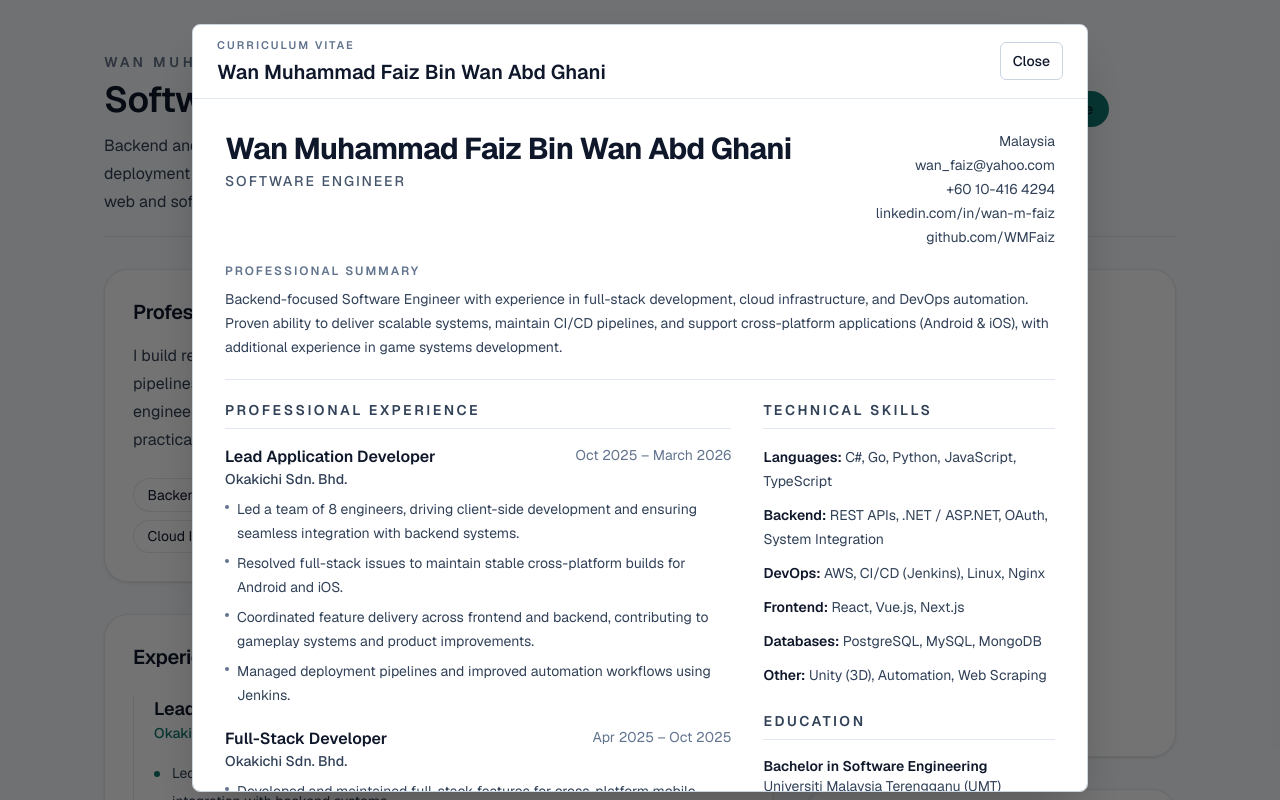
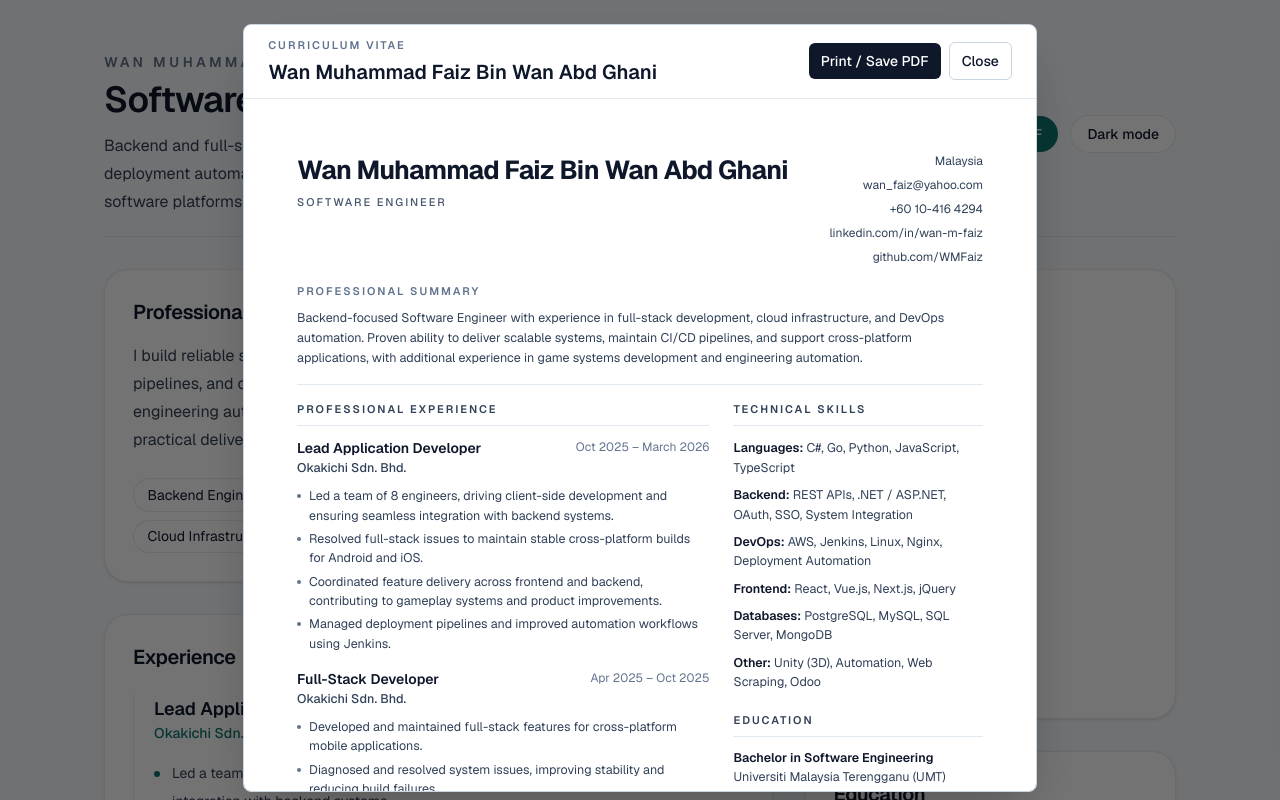
Before and after one commit to wmfaiz/my-portfolio, a Next.js app: page / in a window 1280 px wide. Both pictures are taken after a click on the button "CV". Shown: the top 800 px of the page. Built offline with nearby package versions, Linux system fonts and the light colour scheme.

Commit message:
update pdf download

```diff
--- a/app/globals.css
+++ b/app/globals.css
@@ -100,3 +100,58 @@ a {
   border-color: var(--accent);
   color: var(--accent);
 }
+
+@page {
+  size: A4;
+  margin: 12mm;
+}
+
+@media print {
+  html,
+  body {
+    background: #ffffff !important;
+    color: #000000 !important;
+    margin: 0 !important;
+    padding: 0 !important;
+    print-color-adjust: exact;
+    -webkit-print-color-adjust: exact;
+  }
+
+  body * {
+    visibility: hidden;
+  }
+
+  .cv-print-root,
+  .cv-print-root * {
+    visibility: visible;
+  }
+
+  .cv-print-root {
+    position: static !important;
+    inset: auto !important;
+    display: block !important;
+    width: 100% !important;
+    min-height: auto !important;
+    background: #ffffff !important;
+    padding: 0 !important;
+    margin: 0 !important;
+  }
+
+  .resume-page {
+    width: 100% !important;
+    max-width: none !important;
+    min-height: auto !important;
+    height: auto !important;
+    overflow: visible !important;
+    border: 0 !important;
+    border-radius: 0 !important;
+    box-shadow: none !important;
+    margin: 0 !important;
+    background: #ffffff !important;
+  }
+
+  a {
+    text-decoration: none !important;
+    color: inherit !important;
+  }
+}
--- a/app/page.tsx
+++ b/app/page.tsx
@@ -34,7 +34,7 @@ const experiences: Experience[] = [
       "Resolved full-stack issues to maintain stable cross-platform builds for Android and iOS.",
       "Coordinated feature delivery across frontend and backend, contributing to gameplay systems and product improvements.",
       "Managed deployment pipelines and improved automation workflows using Jenkins.",
-    ]
+    ],
   },
   {
     company: "Okakichi Sdn. Bhd.",
@@ -45,7 +45,7 @@ const experiences: Experience[] = [
       "Diagnosed and resolved system issues, improving stability and reducing build failures.",
       "Implemented gameplay features and client-side mechanics.",
       "Supported deployment and automation workflows using Jenkins.",
-    ]
+    ],
   },
   {
     company: "Ricrym",
@@ -56,7 +56,7 @@ const experiences: Experience[] = [
       "Diagnosed and resolved system issues, improving stability and reducing build failures.",
       "Implemented gameplay features and client-side mechanics.",
       "Supported deployment and automation workflows using Jenkins.",
-    ]
+    ],
   },
   {
     company: "Verisense Health",
@@ -67,7 +67,7 @@ const experiences: Experience[] = [
       "Refactored backend and frontend architecture to improve maintainability.",
       "Developed encryption and decryption workflows for secure data handling.",
       "Supported deployment processes and integrated Discourse platform.",
-    ]
+    ],
   },
   {
     company: "Shimmer Sensing",
@@ -78,7 +78,7 @@ const experiences: Experience[] = [
       "Managed CI/CD pipelines using Jenkins for continuous delivery.",
       "Developed and supported full-stack features with focus on reliability.",
       "Collaborated across teams to support deployment and operational workflows.",
-    ]
+    ],
   },
   {
     company: "Blue Vinegar",
@@ -88,7 +88,7 @@ const experiences: Experience[] = [
       "Developed and customized ERP solutions using Odoo.",
       "Implemented modules and workflows to improve business processes.",
       "Translated business requirements into system-level solutions.",
-    ]
+    ],
   },
   {
     company: "Self-Employed",
@@ -99,7 +99,7 @@ const experiences: Experience[] = [
       "Built backend services, frontend interfaces, and system integrations.",
       "Developed automation scripts to improve workflow efficiency.",
       "Translated business needs into technical implementations.",
-    ]
+    ],
   },
 ];
 
@@ -117,15 +117,7 @@ const skillGroups = [
   },
   {
     title: "Programming Languages",
-    items: [
-      "C#",
-      "Python",
-      "JavaScript",
-      "TypeScript",
-      "Go",
-      "Java",
-      "Rust (Basic)",
-    ],
+    items: ["C#", "Python", "JavaScript", "TypeScript", "Go", "Java", "Rust (Basic)"],
   },
   {
     title: "Backend & API Development",
@@ -232,8 +224,6 @@ const summaryTags = [
   "Game Development",
 ];
 
-const resumePdfUrl = "/Wan_Muhammad_Faiz_Resume.pdf";
-
 export default function Home() {
   const [theme, setTheme] = useState<"light" | "dark">("light");
   const [showCV, setShowCV] = useState(false);
@@ -250,8 +240,27 @@ export default function Home() {
     window.localStorage.setItem("resume-theme", theme);
   }, [theme]);
 
+  const handlePrintCV = () => {
+    const printNow = () => {
+      window.requestAnimationFrame(() => {
+        window.requestAnimationFrame(() => {
+          window.print();
+        });
+      });
+    };
+
+    if (!showCV) {
+      setShowCV(true);
+      setTimeout(printNow, 150);
+      return;
+    }
+
+    printNow();
+  };
+
   return (
     <main className="min-h-screen bg-[var(--background)] text-[var(--foreground)]">
+      <div className="print:hidden">
         <div className="mx-auto max-w-6xl px-4 py-5 sm:px-5 md:px-8 md:py-8 lg:px-10">
           <header className="mb-6 border-b border-[var(--border)] bg-[color:var(--background)/0.92] backdrop-blur md:sticky md:top-0 md:z-20 md:mb-8">
             <div className="flex flex-col gap-3 py-3 md:flex-row md:items-center md:justify-between md:gap-4 md:py-5">
@@ -280,22 +289,13 @@ export default function Home() {
                   CV
                 </button>
 
-              <a
-                href={resumePdfUrl}
-                target="_blank"
-                rel="noreferrer"
-                className="rounded-full border border-[var(--border)] bg-[var(--card)] px-4 py-2 text-center text-sm font-medium transition hover:border-[var(--accent)] hover:text-[var(--accent)]"
-              >
-                View Resume
-              </a>
-
-              <a
-                href={resumePdfUrl}
-                download
+                <button
+                  type="button"
+                  onClick={handlePrintCV}
                   className="rounded-full bg-[var(--accent)] px-4 py-2 text-center text-sm font-medium text-white transition hover:opacity-90"
                 >
-                Download PDF Resume
-              </a>
+                  Download Text PDF
+                </button>
 
                 <button
                   type="button"
@@ -400,19 +400,15 @@ export default function Home() {
 
                 <div className="mt-5 space-y-4 text-sm">
                   <div>
-                  <p className="label">Resume</p>
+                    <p className="label">Resume PDF</p>
                     <div className="mt-1 flex flex-col gap-2">
-                    <a
-                      className="value linkish"
-                      href={resumePdfUrl}
-                      target="_blank"
-                      rel="noreferrer"
+                      <button
+                        type="button"
+                        onClick={handlePrintCV}
+                        className="value cursor-pointer text-left linkish"
                       >
-                      View Resume
-                    </a>
-                    <a className="value linkish" href={resumePdfUrl} download>
-                      Download PDF Resume
-                    </a>
+                        Download selectable PDF
+                      </button>
                     </div>
                   </div>
 
@@ -464,16 +460,12 @@ export default function Home() {
 
                 <div className="mt-5 space-y-5">
                   {education.map((item, index) => (
-                  <div
-                    key={`education-${index}-${item.institution}-${item.degree}`}
-                  >
+                    <div key={`education-${index}-${item.institution}-${item.degree}`}>
                       <p className="text-sm font-semibold">{item.degree}</p>
                       <p className="mt-1 text-sm text-[var(--soft-foreground)]">
                         {item.institution}
                       </p>
-                    <p className="mt-1 text-sm text-[var(--muted)]">
-                      {item.period}
-                    </p>
+                      <p className="mt-1 text-sm text-[var(--muted)]">{item.period}</p>
                     </div>
                   ))}
                 </div>
@@ -512,14 +504,15 @@ export default function Home() {
             </div>
           </footer>
         </div>
+      </div>
 
       {showCV && (
         <div
-          className="fixed inset-0 z-50 flex items-start justify-center bg-black/55 p-2 sm:p-4 md:p-6"
+          className="cv-print-root fixed inset-0 z-50 flex items-start justify-center bg-black/55 p-2 sm:p-4 md:p-6 print:block print:bg-white print:p-0"
           onClick={() => setShowCV(false)}
         >
           <div
-            className="relative h-[96vh] w-full max-w-4xl overflow-y-auto rounded-lg border border-slate-300 bg-white text-slate-900 shadow-2xl"
+            className="resume-page relative h-[96vh] w-full max-w-[210mm] overflow-y-auto rounded-lg border border-slate-300 bg-white text-slate-900 shadow-2xl print:h-auto print:max-w-none print:overflow-visible print:rounded-none print:border-0 print:shadow-none"
             onClick={(e) => e.stopPropagation()}
           >
             <div className="sticky top-0 z-10 flex flex-col gap-3 border-b border-slate-200 bg-white px-4 py-3 sm:flex-row sm:items-center sm:justify-between sm:px-6 print:hidden">
@@ -535,6 +528,14 @@ export default function Home() {
               <div className="flex flex-wrap items-center gap-2">
                 <button
                   type="button"
+                  onClick={handlePrintCV}
+                  className="rounded-md bg-slate-900 px-3 py-2 text-sm font-medium text-white transition hover:opacity-90"
+                >
+                  Print / Save PDF
+                </button>
+
+                <button
+                  type="button"
                   onClick={() => setShowCV(false)}
                   className="rounded-md border border-slate-300 bg-white px-3 py-2 text-sm font-medium transition hover:border-slate-500"
                 >
@@ -543,25 +544,22 @@ export default function Home() {
               </div>
             </div>
 
-            <div className="mx-auto max-w-[900px] px-5 py-6 sm:px-8 sm:py-8">
-              <section className="border-b border-slate-200 pb-5">
+            <div className="mx-auto max-w-[210mm] px-[12mm] py-[12mm] sm:px-[14mm] sm:py-[14mm] print:max-w-none print:px-0 print:py-0">
+              <section className="border-b border-slate-200 pb-4">
                 <div className="flex flex-col gap-3 md:flex-row md:items-start md:justify-between">
                   <div>
-                    <h1 className="text-2xl font-bold tracking-tight text-slate-900 sm:text-3xl">
+                    <h1 className="text-[26px] font-bold tracking-tight text-slate-900">
                       Wan Muhammad Faiz Bin Wan Abd Ghani
                     </h1>
-                    <p className="mt-1 text-sm font-medium uppercase tracking-[0.14em] text-slate-600">
+                    <p className="mt-1 text-[11px] font-medium uppercase tracking-[0.18em] text-slate-600">
                       Software Engineer
                     </p>
                   </div>
 
-                  <div className="space-y-1 text-sm text-slate-700 md:text-right">
+                  <div className="space-y-1 text-right text-[12px] leading-5 text-slate-700">
                     <p>Malaysia</p>
                     <p>
-                      <a
-                        href="mailto:wan_faiz@yahoo.com"
-                        className="hover:underline"
-                      >
+                      <a href="mailto:wan_faiz@yahoo.com" className="hover:underline">
                         wan_faiz@yahoo.com
                       </a>
                     </p>
@@ -594,50 +592,48 @@ export default function Home() {
                 </div>
 
                 <div className="mt-4">
-                  <h3 className="text-xs font-semibold uppercase tracking-[0.16em] text-slate-500">
+                  <h3 className="text-[11px] font-semibold uppercase tracking-[0.18em] text-slate-500">
                     Professional Summary
                   </h3>
-                  <p className="mt-2 text-sm leading-6 text-slate-700">
+                  <p className="mt-2 text-[12.5px] leading-[1.6] text-slate-700">
                     Backend-focused Software Engineer with experience in full-stack
                     development, cloud infrastructure, and DevOps automation. Proven
                     ability to deliver scalable systems, maintain CI/CD pipelines, and
-                    support cross-platform applications (Android & iOS), with
-                    additional experience in game systems development.
+                    support cross-platform applications, with additional experience in
+                    game systems development and engineering automation.
                   </p>
                 </div>
               </section>
 
-              <div className="grid gap-8 pt-5 md:grid-cols-[1.65fr_0.95fr]">
-                <div className="space-y-6">
+              <div className="grid gap-6 pt-4 md:grid-cols-[1.62fr_0.98fr]">
+                <div className="space-y-5">
                   <section>
-                    <h2 className="border-b border-slate-200 pb-2 text-sm font-semibold uppercase tracking-[0.18em] text-slate-700">
+                    <h2 className="border-b border-slate-200 pb-2 text-[11px] font-semibold uppercase tracking-[0.18em] text-slate-700">
                       Professional Experience
                     </h2>
 
-                    <div className="mt-4 space-y-5">
+                    <div className="mt-3 space-y-4">
                       {experiences.map((job, jobIndex) => (
-                        <article
-                          key={`cv-exp-${jobIndex}-${job.company}-${job.role}`}
-                        >
+                        <article key={`cv-exp-${jobIndex}-${job.company}-${job.role}`}>
                           <div className="flex flex-col gap-1 sm:flex-row sm:items-start sm:justify-between">
                             <div>
-                              <h3 className="text-base font-semibold text-slate-900">
+                              <h3 className="text-[14px] font-semibold text-slate-900">
                                 {job.role}
                               </h3>
-                              <p className="text-sm font-medium text-slate-700">
+                              <p className="text-[12.5px] font-medium text-slate-700">
                                 {job.company}
                               </p>
                             </div>
-                            <p className="text-sm text-slate-500">{job.period}</p>
+                            <p className="text-[12px] text-slate-500">{job.period}</p>
                           </div>
 
-                          <ul className="mt-2 space-y-1.5">
+                          <ul className="mt-2 space-y-1">
                             {job.highlights.map((item, itemIndex) => (
                               <li
                                 key={`cv-exp-item-${jobIndex}-${itemIndex}`}
-                                className="flex gap-2 text-sm leading-6 text-slate-700"
+                                className="flex gap-2 text-[12.5px] leading-[1.55] text-slate-700"
                               >
-                                <span className="mt-2 h-1 w-1 shrink-0 rounded-full bg-slate-500" />
+                                <span className="mt-[8px] h-1 w-1 shrink-0 rounded-full bg-slate-500" />
                                 <span>{item}</span>
                               </li>
                             ))}
@@ -648,89 +644,72 @@ export default function Home() {
                   </section>
                 </div>
 
-                <aside className="space-y-6">
+                <aside className="space-y-5">
                   <section>
-                    <h2 className="border-b border-slate-200 pb-2 text-sm font-semibold uppercase tracking-[0.18em] text-slate-700">
+                    <h2 className="border-b border-slate-200 pb-2 text-[11px] font-semibold uppercase tracking-[0.18em] text-slate-700">
                       Technical Skills
                     </h2>
 
-                    <div className="mt-4 space-y-2.5 text-sm leading-6 text-slate-700">
+                    <div className="mt-3 space-y-2 text-[12.5px] leading-[1.55] text-slate-700">
                       <p>
-                        <span className="font-semibold text-slate-900">
-                          Languages:
-                        </span>{" "}
+                        <span className="font-semibold text-slate-900">Languages:</span>{" "}
                         C#, Go, Python, JavaScript, TypeScript
                       </p>
-
                       <p>
                         <span className="font-semibold text-slate-900">Backend:</span>{" "}
-                        REST APIs, .NET / ASP.NET, OAuth, System Integration
+                        REST APIs, .NET / ASP.NET, OAuth, SSO, System Integration
                       </p>
-
                       <p>
                         <span className="font-semibold text-slate-900">DevOps:</span>{" "}
-                        AWS, CI/CD (Jenkins), Linux, Nginx
+                        AWS, Jenkins, Linux, Nginx, Deployment Automation
                       </p>
-
                       <p>
-                        <span className="font-semibold text-slate-900">
-                          Frontend:
-                        </span>{" "}
-                        React, Vue.js, Next.js
+                        <span className="font-semibold text-slate-900">Frontend:</span>{" "}
+                        React, Vue.js, Next.js, jQuery
                       </p>
-
                       <p>
-                        <span className="font-semibold text-slate-900">
-                          Databases:
-                        </span>{" "}
-                        PostgreSQL, MySQL, MongoDB
+                        <span className="font-semibold text-slate-900">Databases:</span>{" "}
+                        PostgreSQL, MySQL, SQL Server, MongoDB
                       </p>
-
                       <p>
                         <span className="font-semibold text-slate-900">Other:</span>{" "}
-                        Unity (3D), Automation, Web Scraping
+                        Unity (3D), Automation, Web Scraping, Odoo
                       </p>
                     </div>
                   </section>
 
                   <section>
-                    <h2 className="border-b border-slate-200 pb-2 text-sm font-semibold uppercase tracking-[0.18em] text-slate-700">
+                    <h2 className="border-b border-slate-200 pb-2 text-[11px] font-semibold uppercase tracking-[0.18em] text-slate-700">
                       Education
                     </h2>
 
-                    <div className="mt-4 space-y-4">
+                    <div className="mt-3 space-y-3">
                       {education.map((item, index) => (
                         <div key={`cv-edu-${item.institution}-${index}`}>
-                          <p className="text-sm font-semibold text-slate-900">
+                          <p className="text-[12.5px] font-semibold text-slate-900">
                             {item.degree}
                           </p>
-                          <p className="text-sm text-slate-700">
-                            {item.institution}
-                          </p>
-                          <p className="text-sm text-slate-500">{item.period}</p>
+                          <p className="text-[12.5px] text-slate-700">{item.institution}</p>
+                          <p className="text-[12px] text-slate-500">{item.period}</p>
                         </div>
                       ))}
                     </div>
                   </section>
 
                   <section>
-                    <h2 className="border-b border-slate-200 pb-2 text-sm font-semibold uppercase tracking-[0.18em] text-slate-700">
+                    <h2 className="border-b border-slate-200 pb-2 text-[11px] font-semibold uppercase tracking-[0.18em] text-slate-700">
                       References
                     </h2>
 
-                    <div className="mt-6 grid gap-4 md:grid-cols-2">
+                    <div className="mt-3 space-y-3">
                       {references.map((reference, index) => (
-                        <div
-                          key={`reference-${index}-${reference.name}`}
-                        >
-                          <h3 className="text-base font-semibold">{reference.name}</h3>
-                          <p className="mt-1 text-sm text-[var(--soft-foreground)]">
-                            {reference.title}
-                          </p>
-                          <p className="mt-1 text-sm text-[var(--soft-foreground)]">
-                            {reference.company}
-                          </p>
-                          <p className="mt-1 text-sm font-semibold text-[var(--soft-foreground)]">
+                        <div key={`reference-${index}-${reference.name}`}>
+                          <h3 className="text-[12.5px] font-semibold text-slate-900">
+                            {reference.name}
+                          </h3>
+                          <p className="text-[12.5px] text-slate-700">{reference.title}</p>
+                          <p className="text-[12.5px] text-slate-700">{reference.company}</p>
+                          <p className="text-[12px] font-medium text-slate-500">
                             {reference.note}
                           </p>
                         </div>
```
Lines whose indentation alone changed are shown as unchanged.
